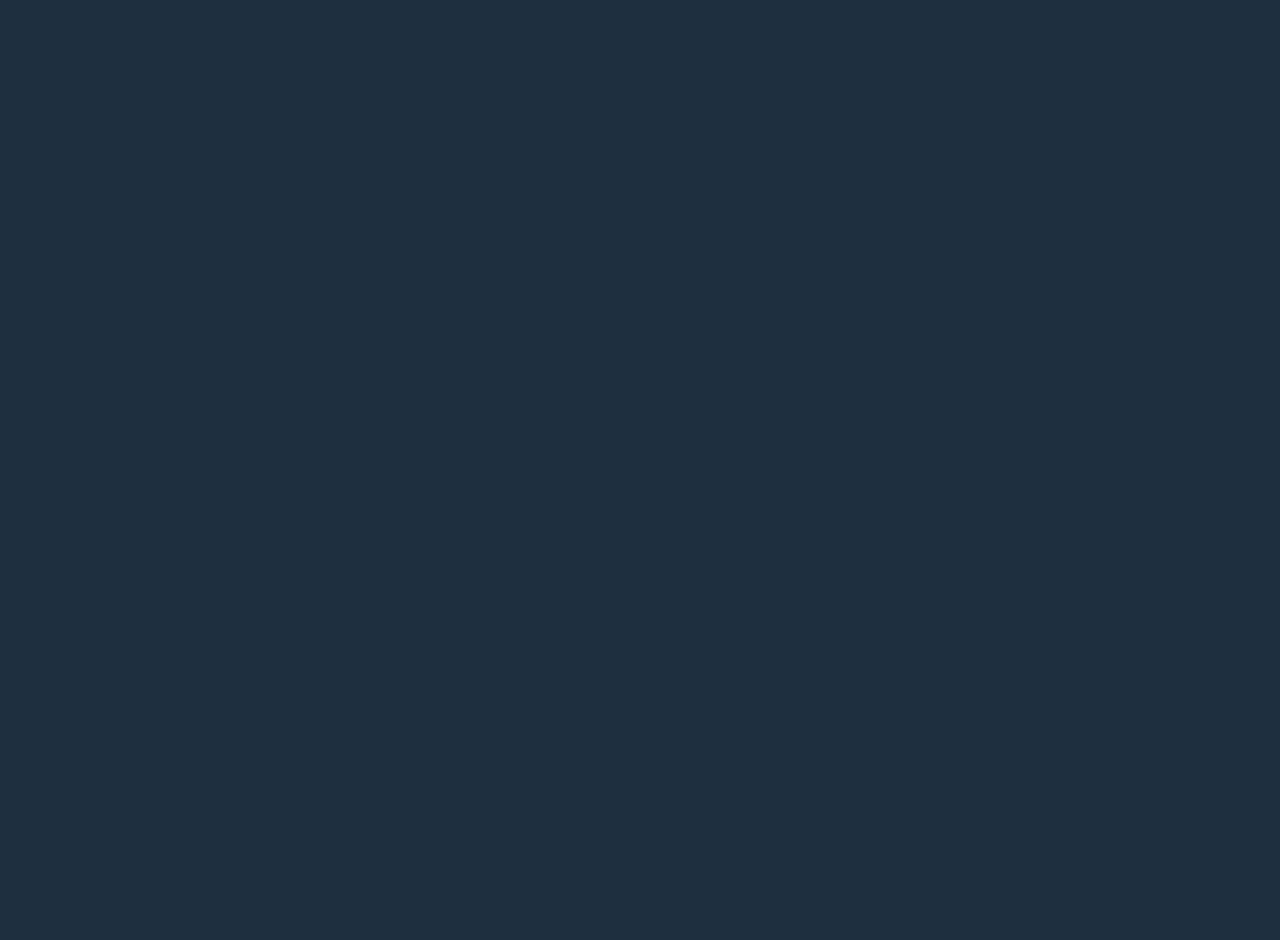
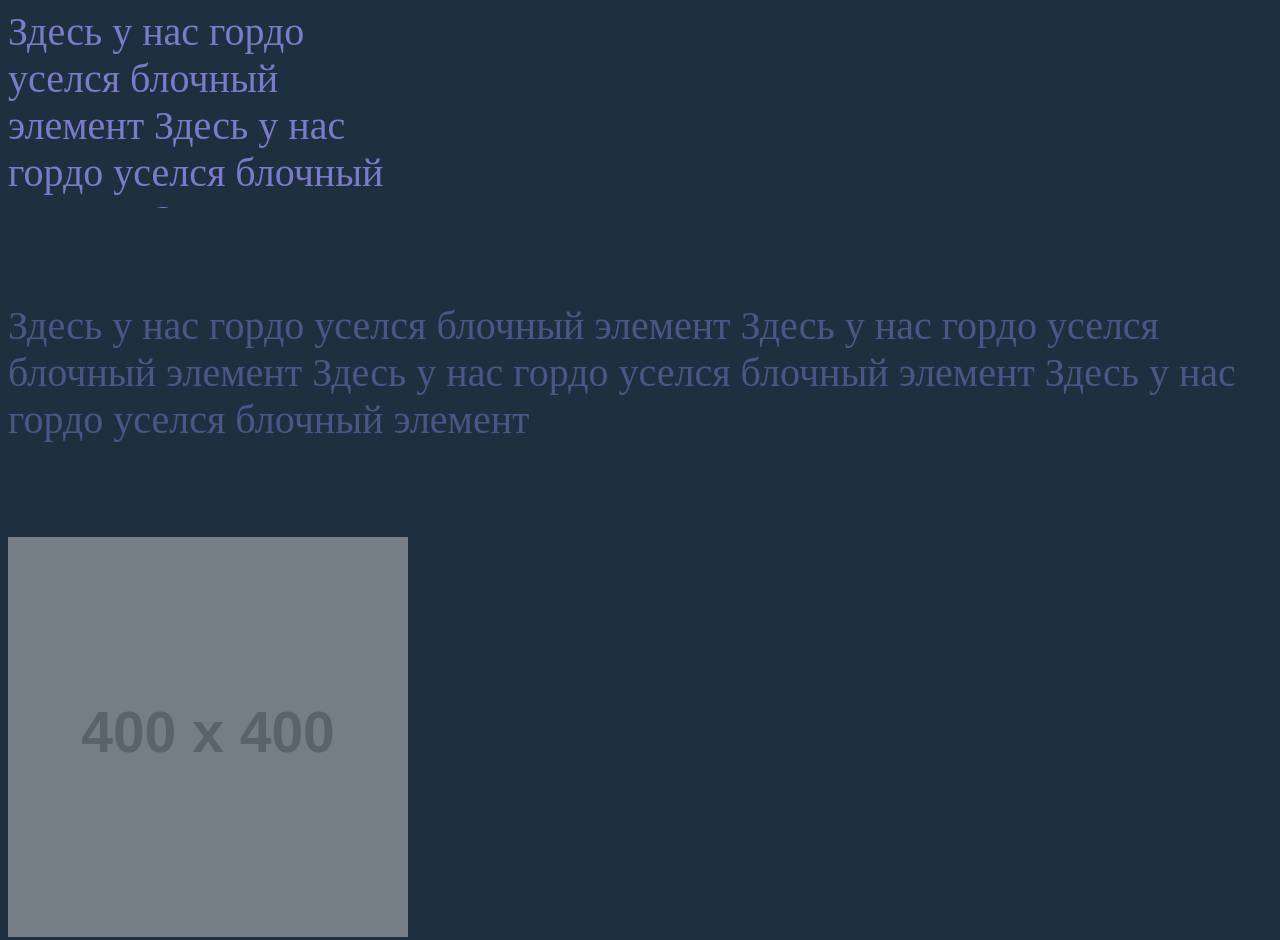
Before and after one commit to BF-GO/AHW, a plain HTML site: page 35/index.html in a window 1280 px wide. Before the commit the page ends 800 px from the top, so only its background shows below. Drawn offline with Linux system fonts and the light colour scheme; placeholder pictures from the web are drawn by us.

Commit message:
opacity, visibility + overflow

```diff
--- a/35/index.html
+++ b/35/index.html
@@ -7,6 +7,25 @@
     <link rel="stylesheet" href="./style.css">
 </head>
 <body>
-
+    <div class="block block-1">
+        Здесь у нас гордо уселся блочный элемент Здесь у нас гордо уселся блочный
+        элемент Здесь у нас гордо уселся блочный элемент Здесь у нас гордо уселся
+        блочный элемент
+    </div>
+    <br />
+    <br />
+    <span class="inline">
+        Здесь у нас гордо уселся блочный элемент Здесь у нас гордо уселся блочный
+        элемент Здесь у нас гордо уселся блочный элемент Здесь у нас гордо уселся
+        блочный элемент
+    </span>
+    <br />
+    <br />
+    <br />
+    <img
+        class="img"
+        src="https://dummyimage.com/400x400/000/fff"
+        alt="Чёрный квадрат 400на400пх"
+    />
 </body>
 </html>
--- a/35/style.css
+++ b/35/style.css
@@ -5,3 +5,20 @@ body {
 }
 
 /* ================================================= */
+
+.block {
+    /* opacity: 0 ;
+    visibility: hidden; */
+
+    width: 400px;
+    height: 200px;
+    overflow: scroll;
+}
+
+.inline {
+    opacity: 0.5;
+}
+
+.img {
+    opacity: 0.5;
+}
```
